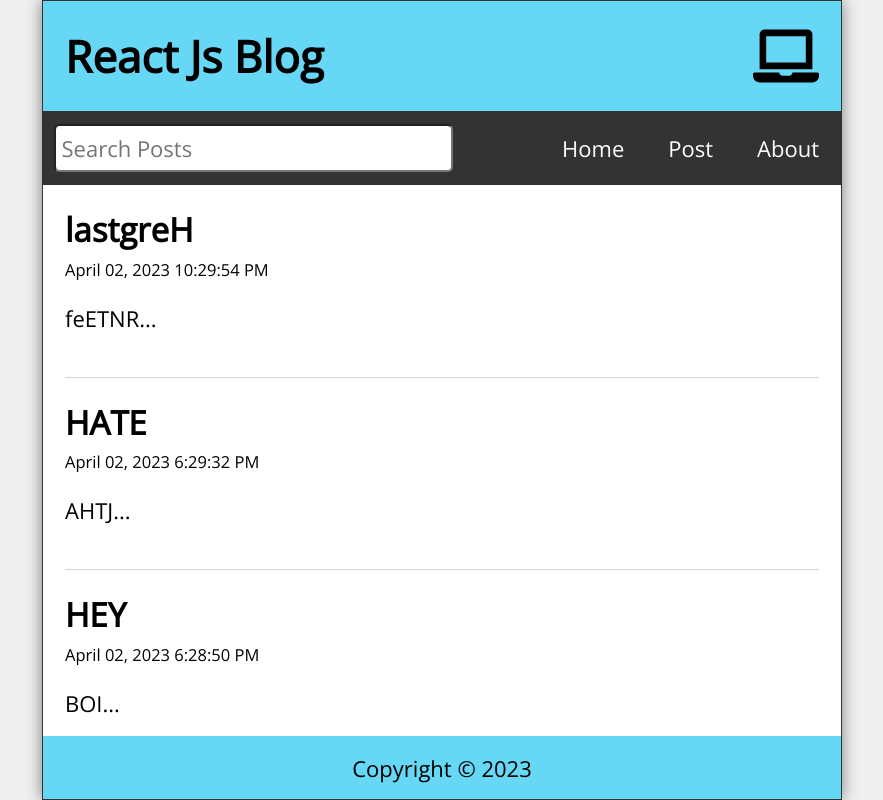
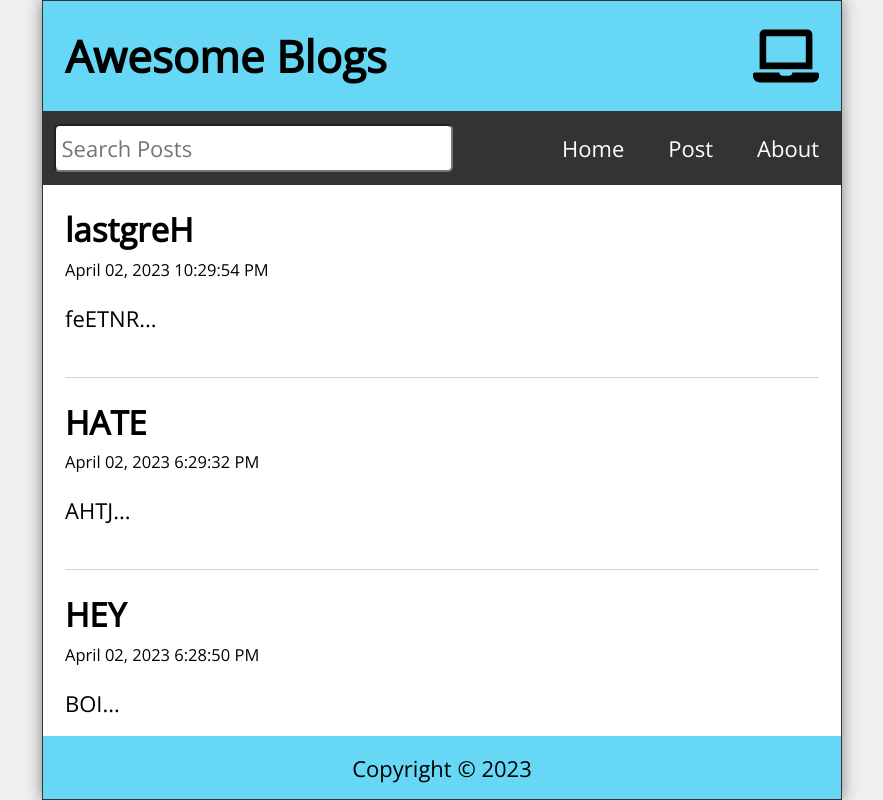
Before and after one commit to subhamengine/Blogs, a React (Create React App) app: page / in a window 1280 px wide. Shown: the whole page, without its empty margins (198-1081 px from the left). Built offline with nearby package versions, Linux system fonts and the light colour scheme; data requests are answered from the project's data file.

Commit message:
headerChange

```diff
--- a/src/App.js
+++ b/src/App.js
@@ -13,7 +13,7 @@
 function App() {
   return (
     <div className="App">
-      <Header title="React Js Blog" />
+      <Header title="Awesome Blogs" />
       <DataProvider>
         <Nav />
         <Routes>
```
